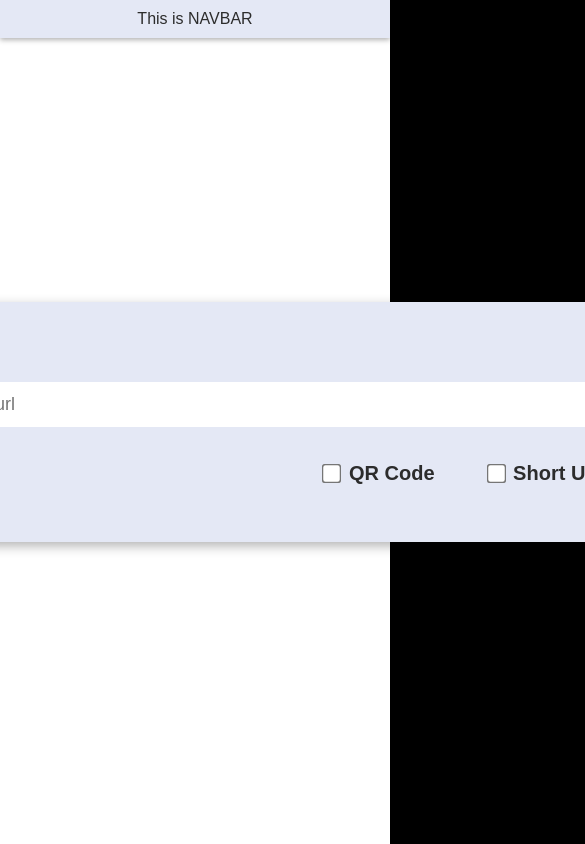
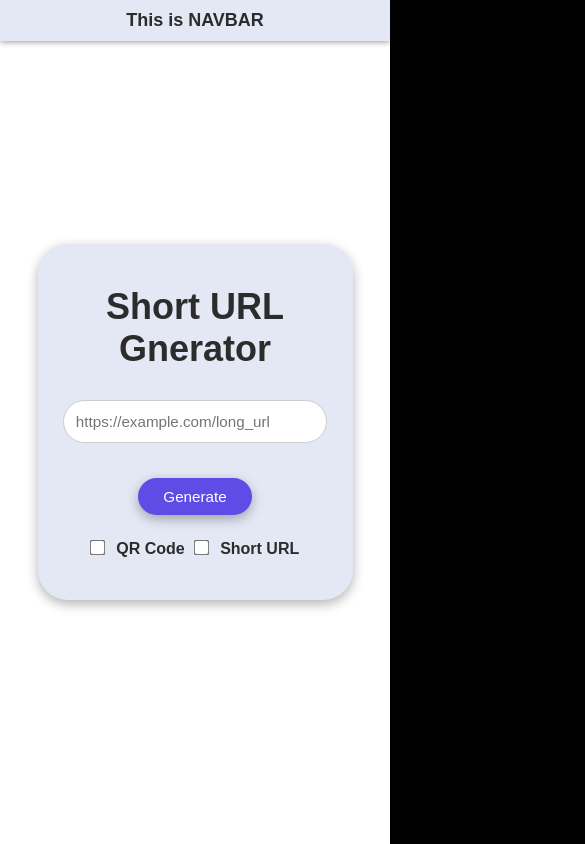
Before and after one commit to nathomkar799/np-custom-short-url, a plain HTML site: page index.html in a window 390 px wide. Shown: the top 844 px of the page, 585 px wide, since content can reach past the window. Drawn offline with Linux system fonts and the light colour scheme.

Commit message:
Make responsive

```diff
--- a/style.css
+++ b/style.css
@@ -15,19 +15,19 @@ html, body {
     display: flex;
     align-items: center;
     justify-content: center;
-
     height: 100vh;
-    background-color:white;
+    background-color: white;
+    padding: 20px;
 }
 
 #slate {
-    padding: 5vh 5vh;
-    border: 1px solid #ccc;
-    border-radius: 55px;
-    width: fit-content;
+    padding: 4vh 4vh;
+    border-radius: 30px;
+    width: 80%;
+    max-width: 600px;
     background-color: #E4E8F5;
-    border: none;
     box-shadow: 0 4px 12px rgba(0,0,0,0.3);
+    text-align: center;
 }
 
 #nav {
@@ -39,64 +39,151 @@ html, body {
     display: flex;
     justify-content: center;
     align-items: center;
-  padding: 10px 20px;
-  /* z-index: 1000; Ensures navbar is on top of other elements */
+    padding: 12px 20px;
     box-shadow: 0 2px 5px rgba(0,0,0,0.3);
+    font-weight: bold;
+    font-size: 22px;
+    z-index: 10;
 }
 
 #heading {
-    /* font-size: ; */
     color: #2C2C2C;
-    margin-bottom:px;
+    margin-bottom: 15px;
+    font-size: 2.2rem;
 }
 
-#long-url{
-    margin-top: 10px;
-    margin-bottom: 10px;
+#long-url {
+    margin: 15px 0;
     border-radius: 55px;
-    width: 100vh;
-    padding-top: 20px;
+    width: 100%;
+    max-width: 500px;
     padding: 12px;
-    font-size: large;
-    border: 1px;
+    font-size: 1rem;
+    border: 1px solid #ccc;
+    outline: none;
 }
 
-#oneliner{
+#long-url:focus {
+    border: 1px solid #5D4CE6;
+    box-shadow: 0 0 8px rgba(93, 76, 230, 0.4);
+}
+
+#oneliner {
     margin-top: 20px;
-    margin-bottom: 10px;
     display: flex;
     align-items: center;
     justify-content: space-between;
+    flex-wrap: wrap;
+    gap: 15px;
 }
 
-button{
+button {
     background: #5D4CE6;
     color: white;
-    padding: 5px;
-    padding-left: 50px;
-    padding-right: 50px;
-    font-size: 20px;
+    padding: 10px 40px;
+    font-size: 1rem;
     border: none;
     border-radius: 55px;
     cursor: pointer;
     box-shadow: 0 4px 12px rgba(0,0,0,0.3);
+    transition: background 0.3s ease;
 }
 
-#check{
-    /* background-color: #fff; */
-    display: flex;
-    align-items: centre;
-    justify-content: space-between;
-    font-size: 20px;
-    color: #2C2C2C;
-    padding-right: 5px;
+button:hover {
+    background: #4835d4;
 }
 
-#qr{
-    margin-right: 50px;
+#check {
+    display: flex;
+    align-items: center;
+    font-size: 1rem;
+    color: #2C2C2C;
+    padding-left: 10px;
+}
+
+#qr {
+    margin-right: 10px;
 }
 
 input[type=checkbox] {
-  transform: scale(1.5);  /* 1.5 = 150% size */
-  margin: 5px;            /* adjust spacing */
+    transform: scale(1.2);
+    margin-right: 8px;
+    cursor: pointer;
 }
+
+/* Result section */
+#result {
+    margin-top: 25px;
+    font-size: 1rem;
+    color: #2C2C2C;
+    text-align: center;
+}
+
+#result a {
+    color: #5D4CE6;
+    text-decoration: none;
+    font-weight: bold;
+    word-wrap: break-word;
+}
+
+#result img {
+    margin-top: 10px;
+    width: 130px;
+    height: 130px;
+}
+
+/* ============= MEDIA QUERIES ============= */
+
+/* Tablets (≤768px) */
+@media (max-width: 768px) {
+    #slate {
+        width: 90%;
+        padding: 5vh 3vh;
+    }
+
+    #heading {
+        font-size: 1.8rem;
+    }
+
+    button {
+        width: 100%;
+        padding: 12px;
+    }
+
+    #oneliner {
+        flex-direction: column;
+        align-items: center;
+    }
+
+    #check {
+        padding-left: 0;
+        margin-top: 10px;
+    }
+}
+
+/* Mobiles (≤480px) */
+@media (max-width: 480px) {
+    #nav {
+        font-size: 18px;
+        padding: 10px;
+    }
+
+    #heading {
+        font-size: 1.5rem;
+    }
+
+    #long-url {
+        width: 100%;
+        font-size: 0.95rem;
+    }
+
+    button {
+        font-size: 0.95rem;
+        padding: 10px 25px;
+    }
+
+    #result img {
+        width: 100px;
+        height: 100px;
+    }
+}
```
Lines whose indentation alone changed are shown as unchanged.
